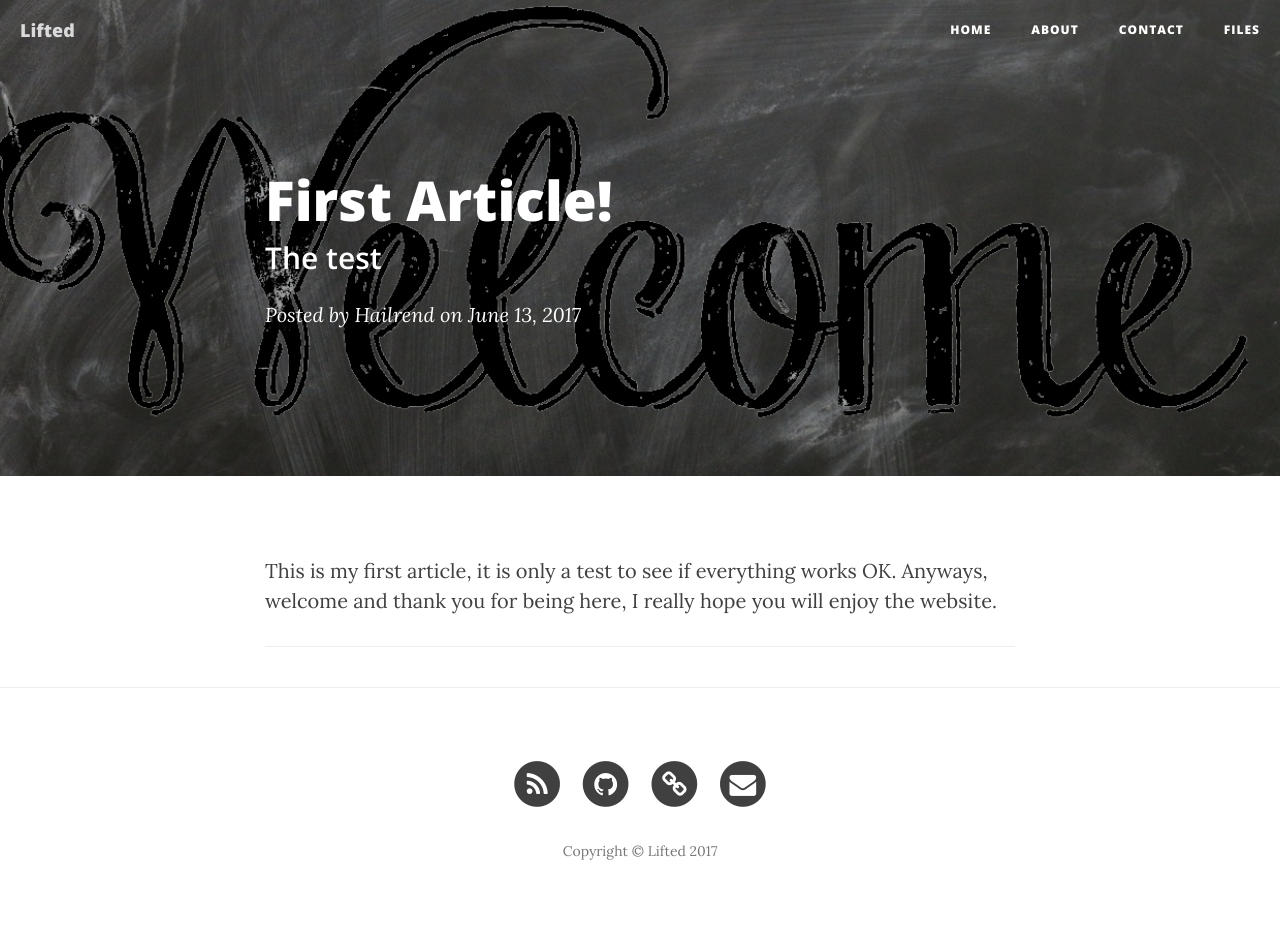
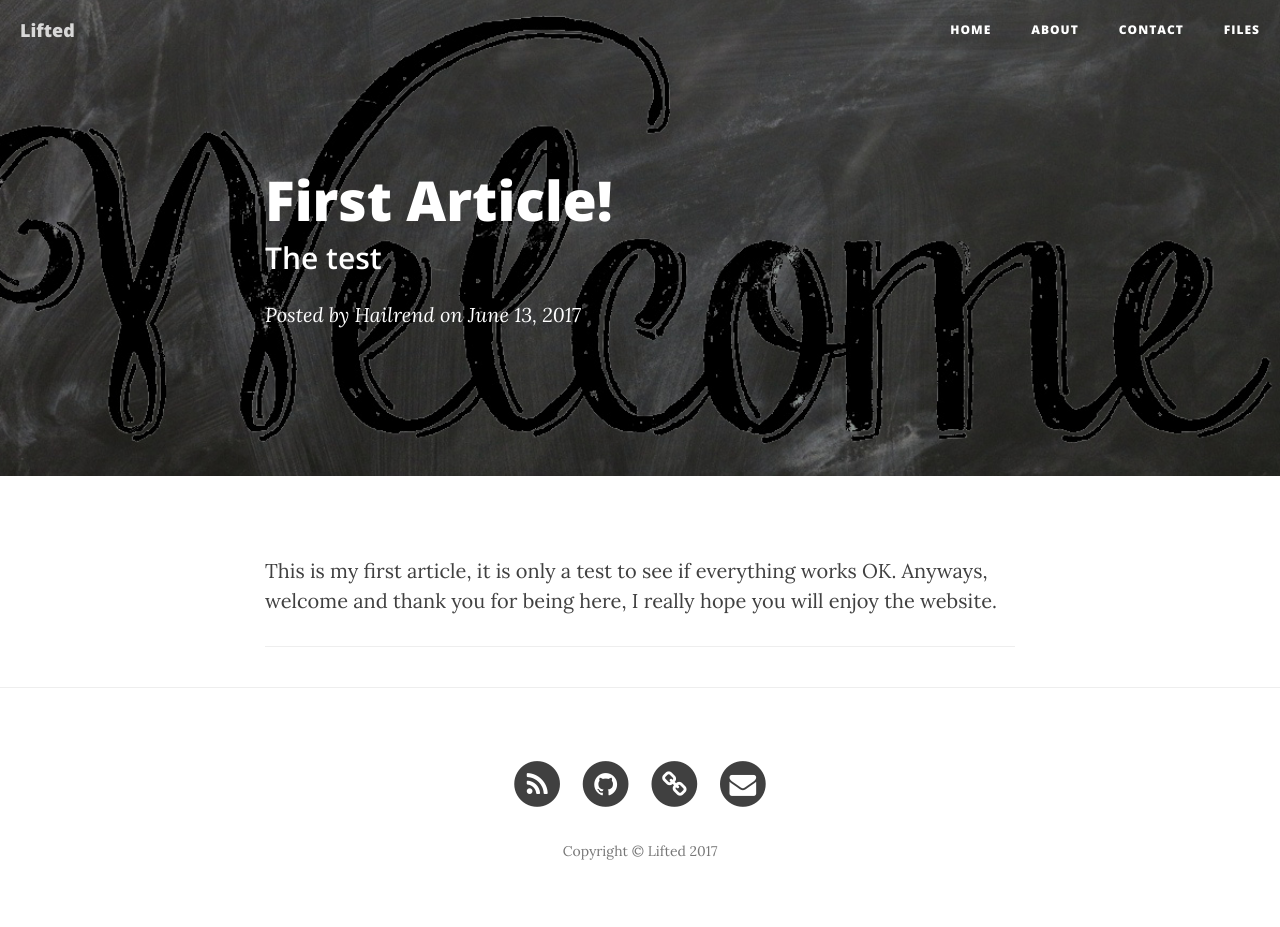
Before and after one commit to hailrend/liftedteam.github.io, a Jekyll site: the page built from _posts/2017-06-13-first-article.markdown, in a window 1280 px wide. Built offline with Jekyll 4.4.1, drawn with Linux system fonts in a browser that asks for light colours; nearby versions of some CDN libraries.

Commit message:
dwggfawu

```diff
--- a/_posts/2017-06-13-first-article.markdown
+++ b/_posts/2017-06-13-first-article.markdown
@@ -4,7 +4,7 @@ title:      "First Article!"
 subtitle:   "The test"
 date:       2017-06-13 23:25:00
 author:     "Hailrend"
-header-img: "img/welcome.jpg"
+header-img: "img/welcome1.jpg"
 ---
 
 <p> This is my first article, it is only a test to see if everything works OK. Anyways, welcome and thank you for being here,  I really hope you will enjoy the website.</p>
```
Also changed, not shown: img/welcome-wallpaper-1366x768.jpg (added), img/welcome.jpg, img/welcome1.jpg (added).
